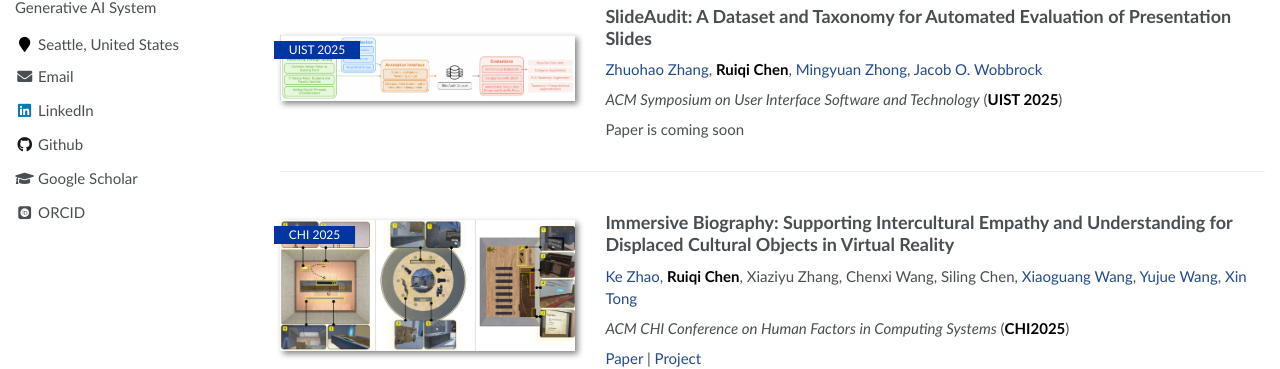
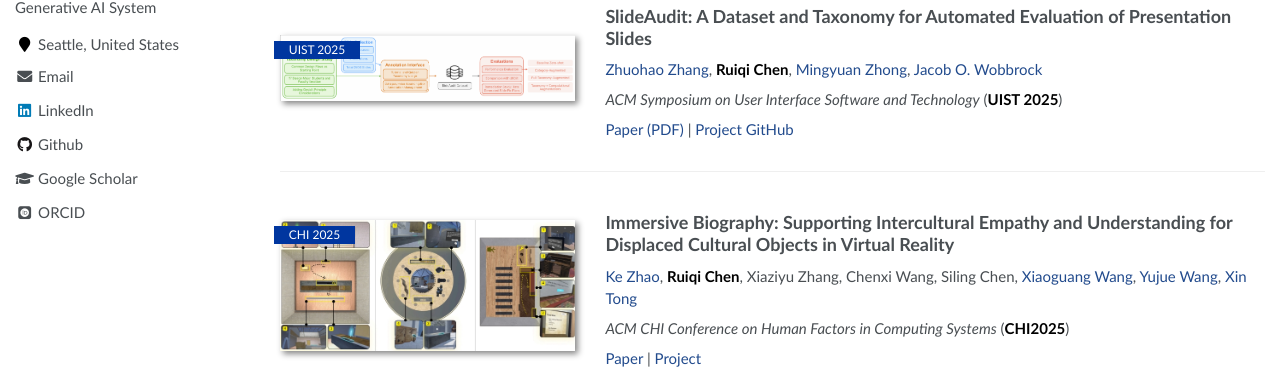
Before and after one commit to Ruiqi-Chen-0216/Ruiqi-Chen-0216.github.io, a Jekyll site: the page built from _pages/publications.md, in a window 1280 px wide and 900 px high. Shown: the part 380-749 px from the top of the window. Built offline with Jekyll 4.4.1, drawn with Linux system fonts in a browser that asks for light colours; some web fonts are replaced.

Commit message:
update paper

```diff
--- a/_pages/publications.md
+++ b/_pages/publications.md
@@ -40,7 +40,7 @@ layout: default
 
 *ACM Symposium on User Interface Software and Technology* (**UIST 2025**)
 
-Paper is coming soon
+[Paper (PDF)](papers/slideaudit.pdf) \| [Project GitHub](https://github.com/Ruiqi-Chen-0216/SlideAudit)
 </div>
 </div>
 
```
Also changed, not shown: 1 other file.
